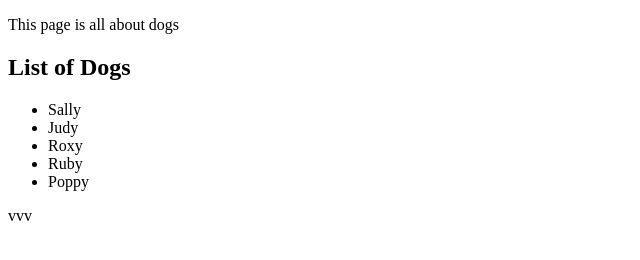
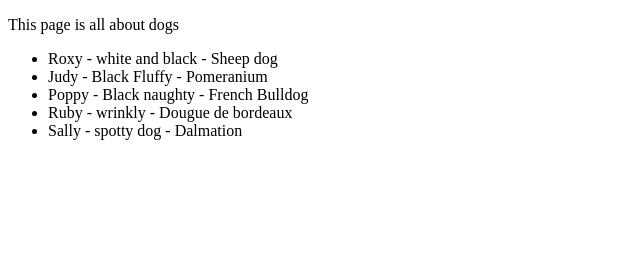
Before and after one commit to WaracleAcademy/modern-javascript-002-tfbainDAC, a website built with Parcel: page index.html in a window 1280 px wide. Shown: the whole page, without its empty margins (0-640 px from the left). Built offline with nearby package versions, Linux system fonts and the light colour scheme.

Commit message:
added comments

```diff
--- a/index.html
+++ b/index.html
@@ -20,7 +20,7 @@
 
     <!-- note type = module allows us to use the import / export  only if run through browser-->
     <!--<script type="text/javascript" src="data.json"></script> do not need this-->
-    <script type="text/javascript" src="./index3.js"></script>
+    <script type="text/javascript" src="./index.js"></script>
     <!--<script type = "module" src="./index.js"></script> use module if run through browser not npm-->
   </body>
 </html>
```
Also changed, not shown: dist/index.html, 2 other files.
